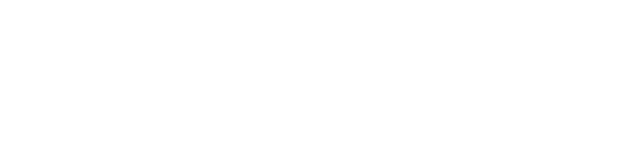
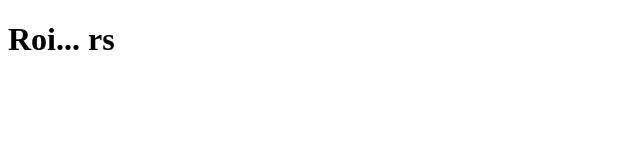
Before and after one commit to F7Villani/F7Villani.github.io, a plain HTML site: page index.html in a window 1280 px wide. Shown: the whole page, without its empty margins (0-640 px from the left). Drawn offline with Linux system fonts and the light colour scheme.

Commit message:
feat: roi

```diff
--- a/index.html
+++ b/index.html
@@ -7,6 +7,6 @@
     <title>Hello, Github Pages!</title>
 </head>
 <body>
-
+    <h1>Roi... rs</h1>
 </body>
 </html>
```
